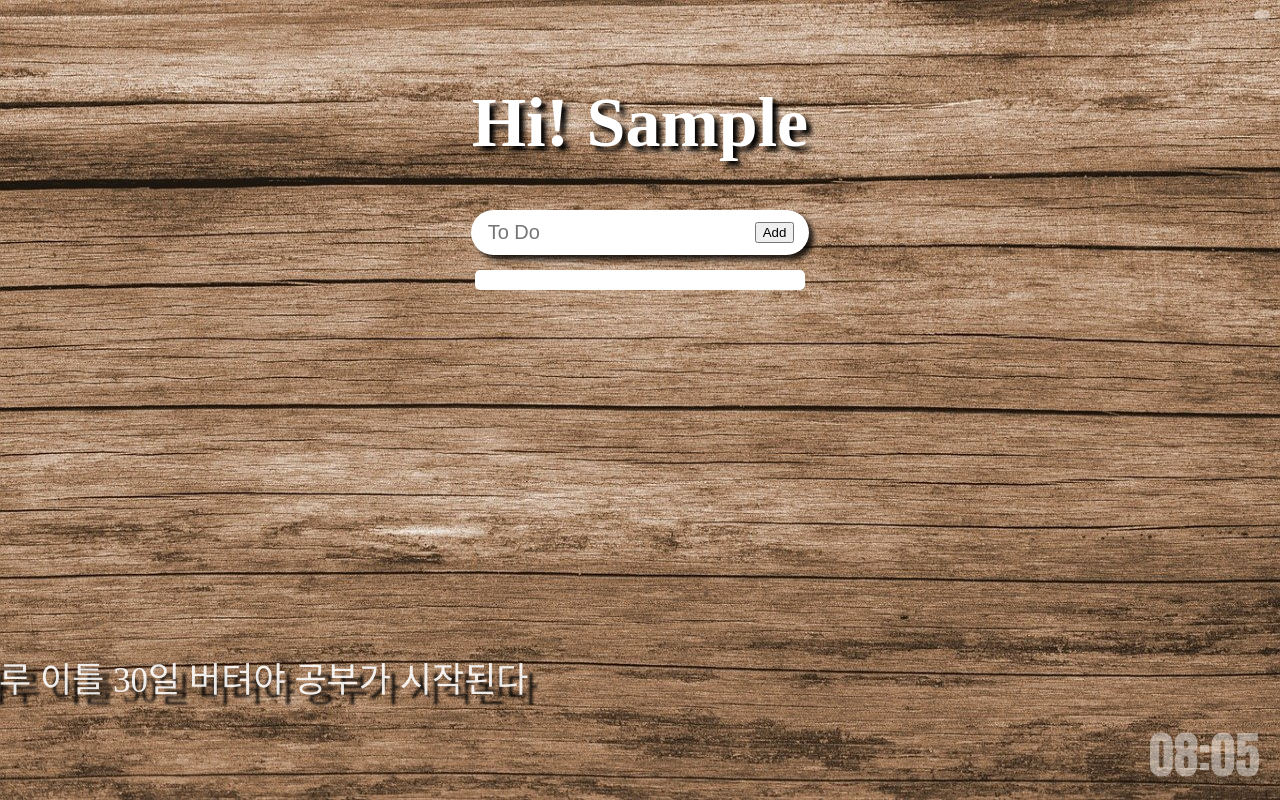
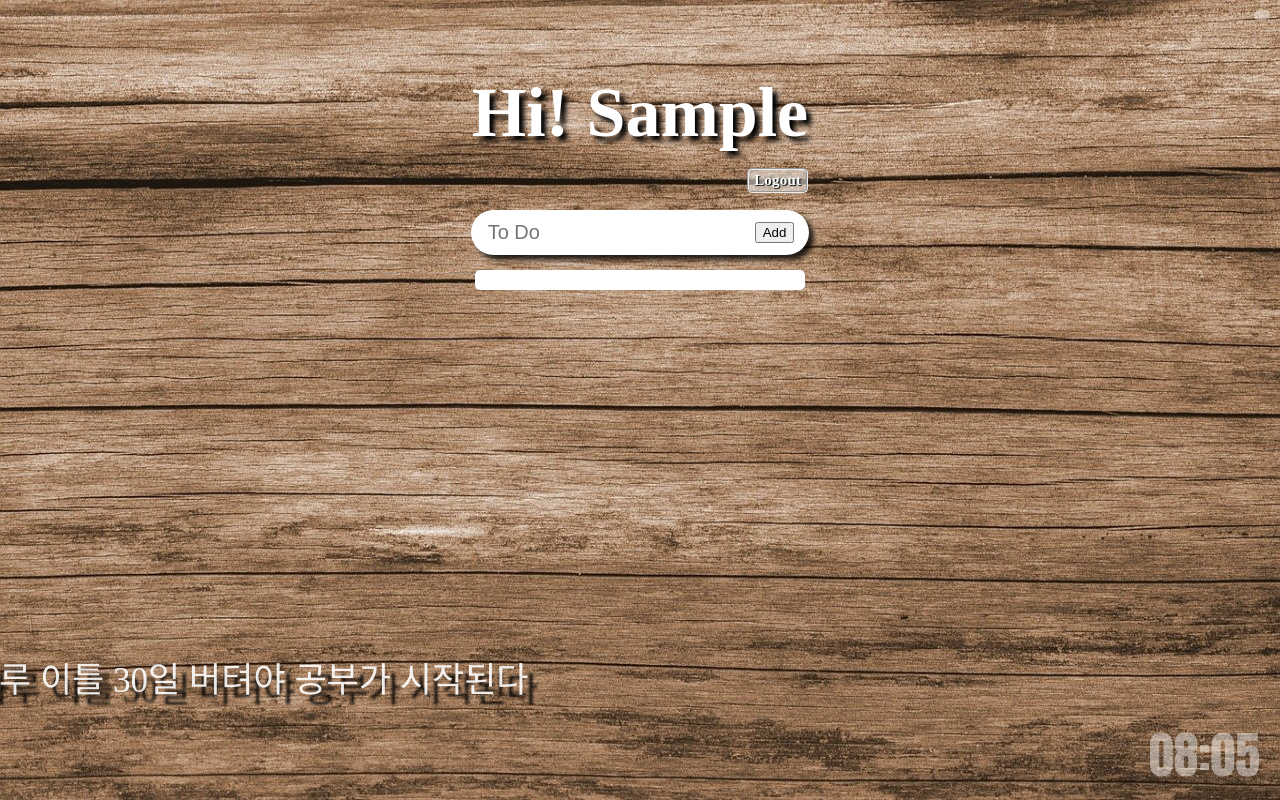
Before and after one commit to software92/to-do-momentum, a plain HTML site: page index.html in a window 1280 px wide. Both pictures are taken after typing "Sample" into the empty fields and a click on the input "Login". Drawn offline with Linux system fonts and the light colour scheme.

Commit message:
2.1.1 Welcome.css Welcome.js

```diff
--- a/css/components/welcome.css
+++ b/css/components/welcome.css
@@ -11,12 +11,34 @@
 
 .greeting {
   position: absolute;
-  top: 80px;
+  top: 70px;
   color: rgba(255, 255, 255, 1);
   font-weight: 600;
   font-size: 70px;
-  margin-bottom: 30px;
   padding: 8px 10px;
   border-radius: 20px;
   text-shadow: 5px 5px 5px rgba(0, 0, 0, 1);
 }
+
+.button-container {
+  display: flex;
+  align-items: center;
+  justify-content: flex-end;
+  font-size: 15px;
+  margin-top: 20px;
+}
+.button {
+  display: flex;
+  justify-content: center;
+  align-items: center;
+  cursor: pointer;
+  border: 2px groove rgb(236, 236, 236);
+  border-radius: 5px;
+  padding: 3px 5px;
+  background-color: rgba(255, 255, 255, 0.5);
+  text-shadow: 1px 1px 1px black;
+  letter-spacing: 0.2px;
+}
+.button:hover {
+  text-shadow: 2px 2px 4px rgba(0, 0, 0, 1);
+}
--- a/js/welcome.js
+++ b/js/welcome.js
@@ -2,10 +2,29 @@ const greetingForm = document.querySelector(".greeting-form");
 const greetingInput = greetingForm.querySelector(".greeting-input");
 const greeting = document.querySelector("h1.greeting");
 
+const handleLogout = () => {
+  localStorage.removeItem("username");
+  location.reload();
+};
+
 const showGreeting = (name) => {
+  const btnContainer = document.createElement("div");
+  const logoutBtn = document.createElement("div");
+
+  btnContainer.classList.add("button-container");
+  logoutBtn.classList.add("button");
+
+  logoutBtn.innerHTML = "Logout";
+
+  logoutBtn.addEventListener("click", handleLogout);
+
+  btnContainer.append(logoutBtn);
+
   greeting.innerHTML = `Hi! ${name}`;
+  greeting.append(btnContainer);
   greeting.classList.remove("hidden");
 };
+
 const handleGreetingSubmit = (e) => {
   e.preventDefault();
   const name = greetingInput.value;
```
Also changed, not shown: index.html (+0 -1 lines).
